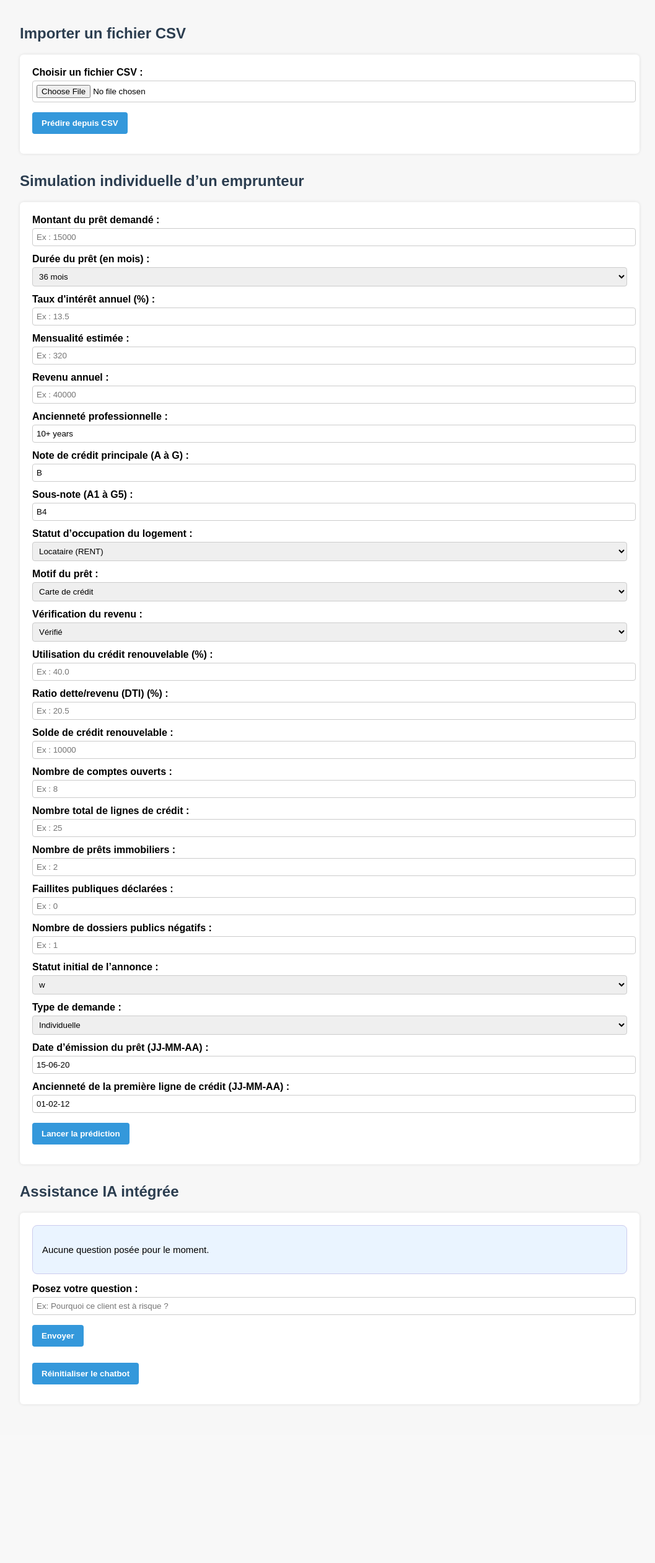
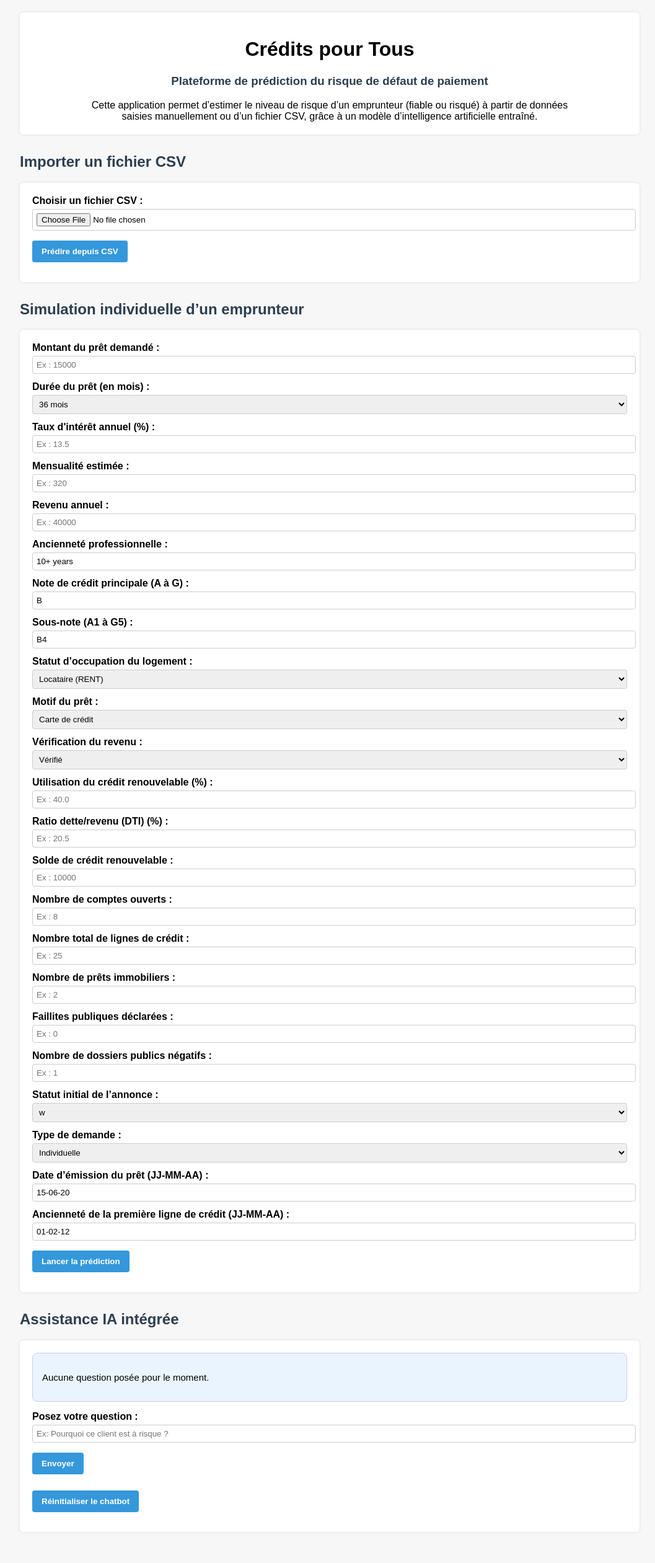
Before and after one commit to 170105/chatbot-flask-model, a Flask app: page / in a window 1280 px wide. Shown: the whole page at 62% size, without its empty margins (108-1165 px from the left). Before the commit the page ends 2233 px from the top, so only its background shows below. Run offline with Flask 3, Linux system fonts and the light colour scheme; parts of the project's set-up code (start-up, migrations or seed data) failed here and were passed over.

Commit message:
Mise à jour du formulaire avec titre et description

```diff
--- a/templates/form.html
+++ b/templates/form.html
@@ -1,3 +1,4 @@
+
 <!DOCTYPE html>
 <html lang="fr">
 <head>
@@ -11,15 +12,12 @@
             padding: 20px;
             background-color: #f7f7f7;
         }
-
         h2 {
             color: #2c3e50;
         }
-
         label {
             font-weight: bold;
         }
-
         input, select {
             width: 100%;
             padding: 6px;
@@ -28,7 +26,6 @@
             border-radius: 4px;
             border: 1px solid #ccc;
         }
-
         input[type="submit"] {
             background-color: #3498db;
             color: white;
@@ -38,11 +35,9 @@
             padding: 10px 15px;
             font-weight: bold;
         }
-
         input[type="submit"]:hover {
             background-color: #2980b9;
         }
-
         .section {
             background-color: #ffffff;
             padding: 20px;
@@ -50,27 +45,21 @@
             box-shadow: 0px 0px 5px rgba(0,0,0,0.1);
             margin-bottom: 30px;
         }
-
         table {
             width: 100%;
             border-collapse: collapse;
             margin-top: 15px;
         }
-
         table, th, td {
             border: 1px solid #ccc;
         }
-
         th, td {
             padding: 8px;
             text-align: center;
         }
-
         th {
             background-color: #ecf0f1;
         }
-
-        /* === Chatbot dynamique === */
         .chat-box {
             background-color: #eaf4ff;
             padding: 15px;
@@ -81,26 +70,22 @@
             scroll-behavior: smooth;
             font-size: 15px;
         }
-
         .message {
             margin-bottom: 10px;
             padding: 10px;
             border-radius: 8px;
             animation: fadeIn 0.3s ease-in-out;
         }
-
         .message.user {
             background-color: #d1f0f5;
             text-align: right;
             color: #00536b;
         }
-
         .message.ia {
             background-color: #f9f9f9;
             text-align: left;
             color: #333;
         }
-
         @keyframes fadeIn {
             from { opacity: 0; transform: translateY(10px); }
             to { opacity: 1; transform: translateY(0); }
@@ -109,7 +94,15 @@
 </head>
 <body>
 
-    <!-- Section CSV -->
+    <div class="section">
+        <h1 style="text-align: center;">Crédits pour Tous</h1>
+        <h3 style="text-align: center; color: #2c3e50;">Plateforme de prédiction du risque de défaut de paiement</h3>
+        <p style="text-align: center; max-width: 800px; margin: 0 auto;">
+            Cette application permet d’estimer le niveau de risque d’un emprunteur (fiable ou risqué) à partir de données saisies manuellement
+            ou d’un fichier CSV, grâce à un modèle d’intelligence artificielle entraîné.
+        </p>
+    </div>
+
     <h2>Importer un fichier CSV</h2>
     <div class="section">
         <form method="POST" action="/predict_csv" enctype="multipart/form-data">
@@ -125,10 +118,8 @@
                 <li><strong>Clients à risque :</strong> {{ csv_summary.risque }}</li>
                 <li><strong>Clients fiables :</strong> {{ csv_summary.fiables }}</li>
             </ul>
-
             <h4>Aperçu des 5 premières lignes :</h4>
             {{ csv_summary.head_html|safe }}
-
             <form action="/download_csv" method="post">
                 <input type="hidden" name="csv_content" value="{{ csv_download }}">
                 <input type="submit" value="📃 Télécharger les résultats">
@@ -136,7 +127,6 @@
         {% endif %}
     </div>
 
-    <!-- Section individuelle -->
     <h2>Simulation individuelle d’un emprunteur</h2>
     <div class="section">
         <form method="POST" action="/">
@@ -154,8 +144,7 @@
         {% endif %}
     </div>
 
-    <!-- Section Chatbot -->
-    <h2> Assistance IA intégrée</h2>
+    <h2>Assistance IA intégrée</h2>
     <div class="section">
         <div class="chat-box" id="chat-box">
             {% if chat_history %}
@@ -167,25 +156,21 @@
                 <p>Aucune question posée pour le moment.</p>
             {% endif %}
         </div>
-
         <form method="POST" action="/chat" style="margin-top: 15px;">
             <label for="question"><strong>Posez votre question :</strong></label>
             <input type="text" name="question" id="question" required placeholder="Ex: Pourquoi ce client est à risque ?">
             <input type="submit" value="Envoyer">
         </form>
-
         <form action="/reset_chat" method="get" style="margin-top: 10px;">
             <input type="submit" value="Réinitialiser le chatbot">
         </form>
     </div>
 
-    <!-- Script pour scroll auto -->
     <script>
         const chatBox = document.getElementById("chat-box");
         if (chatBox) {
             chatBox.scrollTop = chatBox.scrollHeight;
         }
     </script>
-
 </body>
 </html>
```
